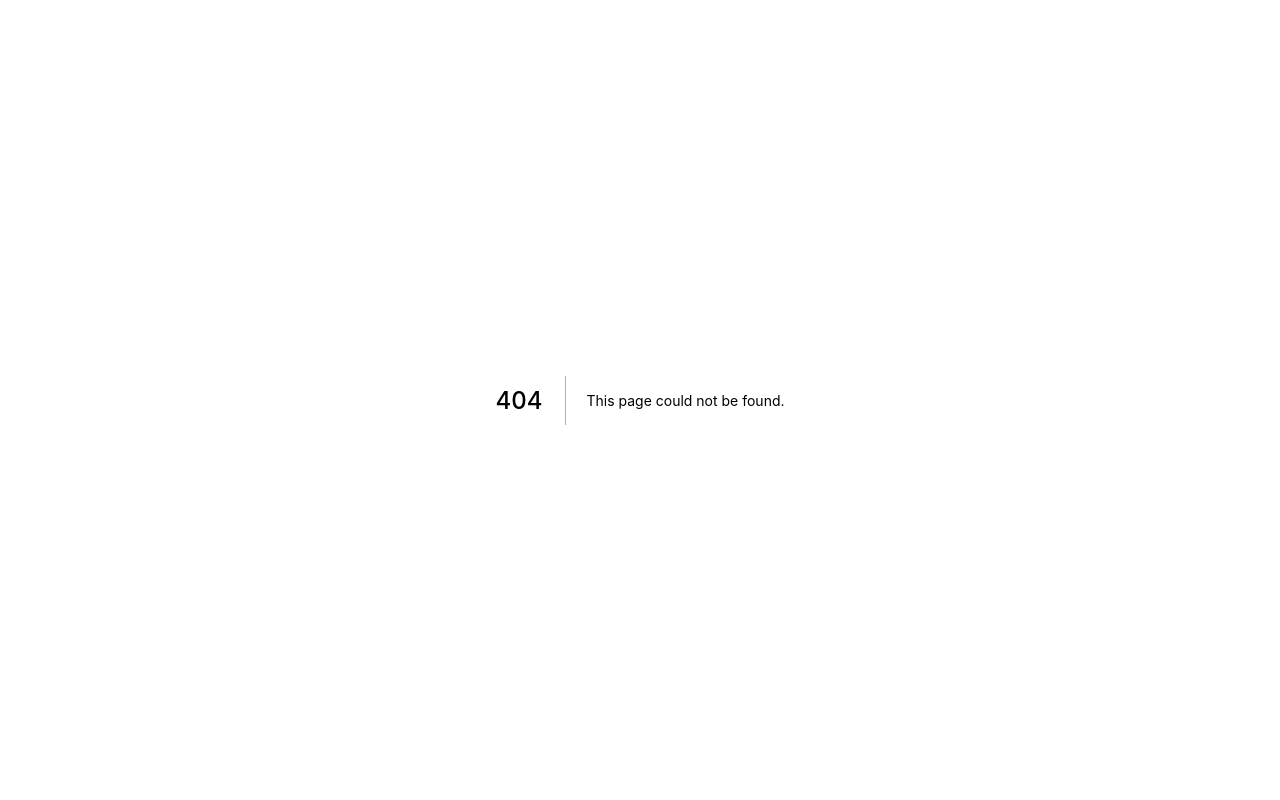
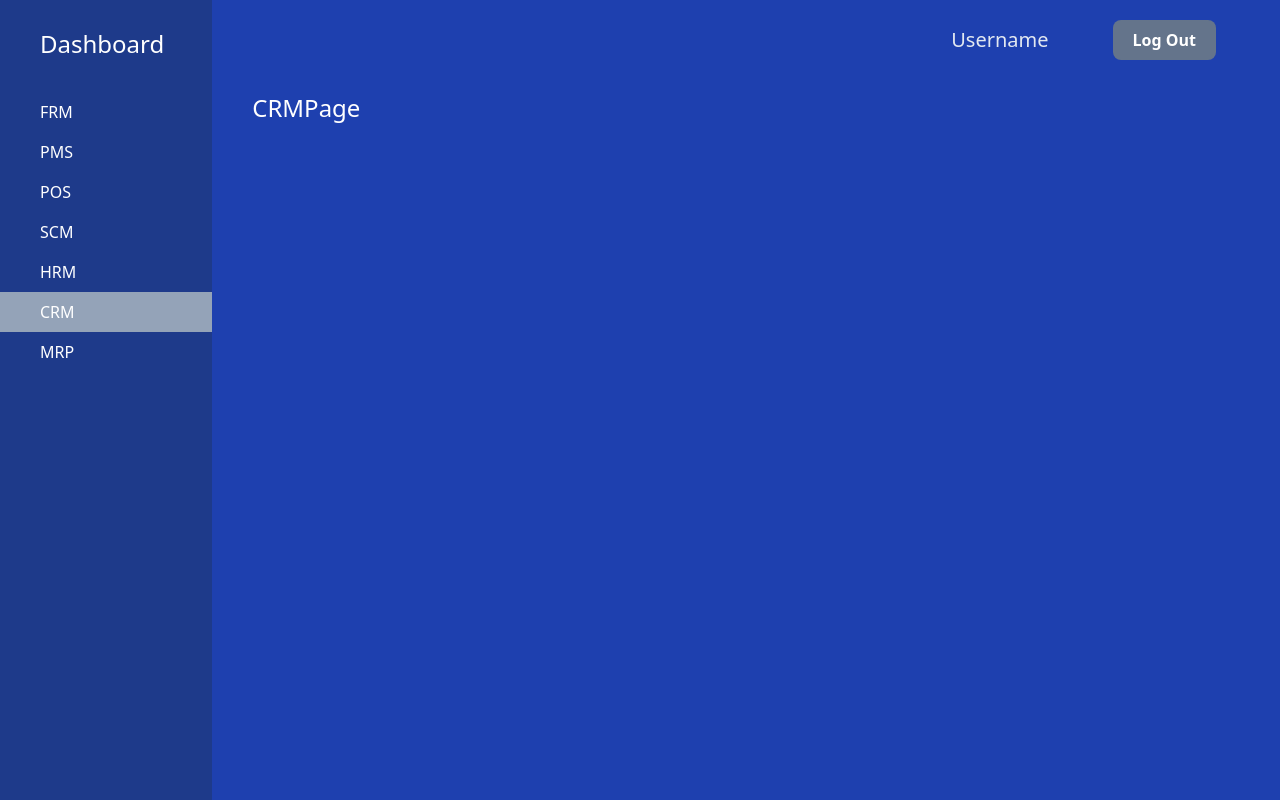
Before and after one commit to ashfakniloy/shannonit, a Next.js app: page /user/dashboard/CRM in a window 1280 px wide. Before the commit this address had no page. Built offline with nearby package versions, Linux system fonts and the light colour scheme.

Commit message:
fixed page issue

```diff
--- /dev/null
+++ b/pages/user/dashboard/CRM.js
@@ -0,0 +1,15 @@
+import Layout from "../../../components/UserDashboard/Layout";
+
+function CRMPage() {
+  return (
+    <Layout>
+      <div className="text-white text-2xl flex-grow">
+        <div className="px-10 py-3">
+          <h1>CRMPage</h1>
+        </div>
+      </div>
+    </Layout>
+  );
+}
+
+export default CRMPage;
```
